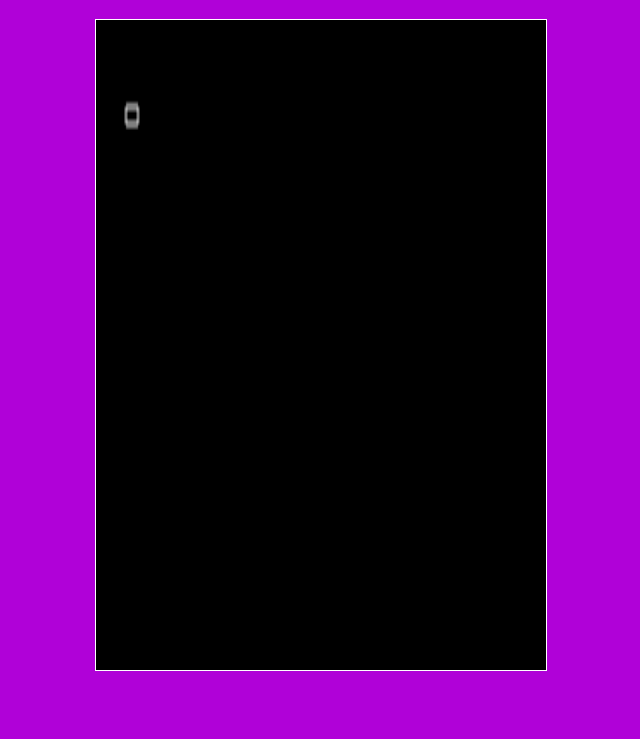
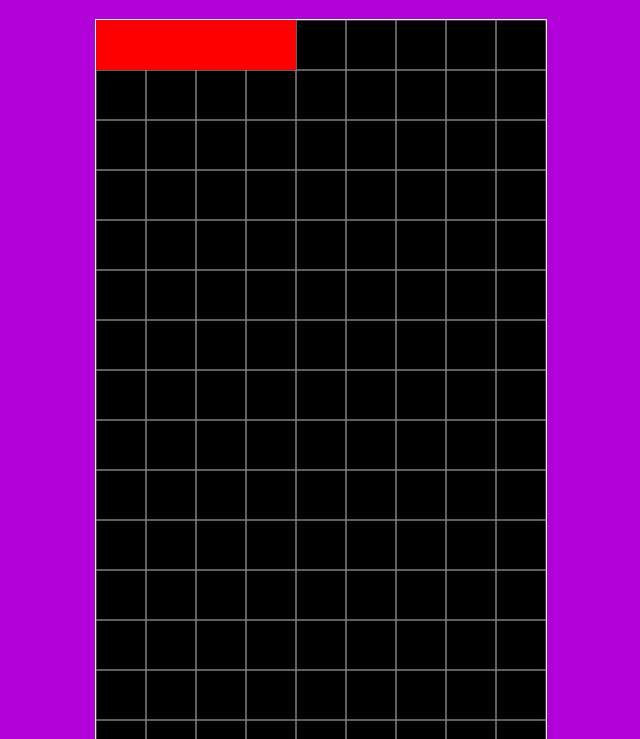
Before and after one commit to YoussefMIbrahim/Tetris, a plain HTML site: page Tetris_page.html in a window 1280 px wide. Shown: the part 61-800 px from the top of the page, without its empty margins (319-959 px from the left). Drawn offline with Linux system fonts and the light colour scheme.

Commit message:
trying to get things working

```diff
--- a/Tetris_page.html
+++ b/Tetris_page.html
@@ -10,7 +10,7 @@
 
     <h1 id="welcome-text">Welcome to better Tetris</h1>
 
-    <canvas id="tetris-screen"></canvas>
+    <canvas id="tetris-screen" width="450" height="900"></canvas>
 
 </body>
 </html>
--- a/tetris_script.js
+++ b/tetris_script.js
@@ -1,7 +1,31 @@
 let canvas = document.querySelector("#tetris-screen");
 let context = canvas.getContext("2d");
 
+let blockWidth = 50;
+let blockHeight = 50;
+let blockJumpDown = 0;
+let blockJumpRight =0;
 context.beginPath();
-context.strokeStyle = "white";
-context.rect(20,20,8,4);
+context.strokeStyle = "grey";
+for (let i = blockHeight; i < blockHeight * 20; i += blockHeight){
+    blockJumpRight = 0;
+    for (let x = blockWidth; x < blockWidth * 10; x += blockWidth){
+        context.rect(blockJumpRight,blockJumpDown,blockWidth,blockWidth);
+        blockJumpRight += blockWidth;
+    }
+    blockJumpDown += blockHeight;
+}
 context.stroke();
+
+setInterval(function () {
+    context.beginPath();
+    let blockDrop = 0;
+    let test = 0;
+    context.fillStyle = "red";
+    for (let i = blockWidth; i < blockWidth*5; i+= blockWidth ){
+        context.fillRect(test,blockDrop,blockWidth,blockHeight);
+        test += blockWidth;
+    }
+    blockDrop += blockHeight;
+    context.stroke();
+},1000);
--- a/tetris_styles.css
+++ b/tetris_styles.css
@@ -1,5 +1,5 @@
 #tetris-screen{
-    height: 650px;
+    height: 900px;
     width: 450px;
     alignment: center;
     border: 1px white solid;
```
